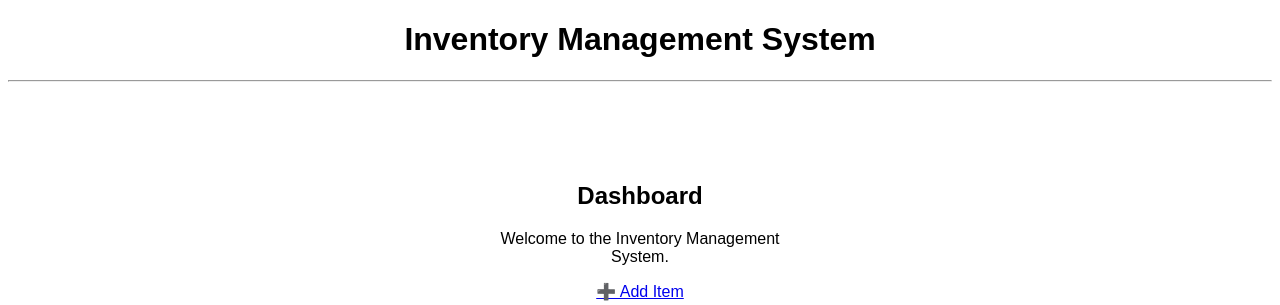
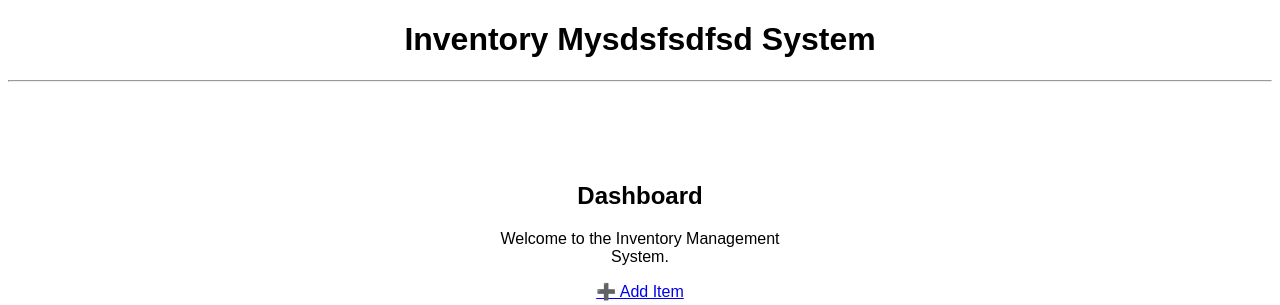
Before and after one commit to KiyoshiRei/InventoryManagement, a Flask app: template templates/dashboard.html in a window 1280 px wide. Shown: the top 305 px of the page. Run offline with Flask 3, Linux system fonts and the light colour scheme; the template is opened without the code that fills it, so the values that code supplies are empty.

Commit message:
test commit from prathams pc

```diff
--- a/templates/base.html
+++ b/templates/base.html
@@ -33,7 +33,7 @@
 
 <header>
     <meta charset="UTF-8">
-    <h1>Inventory Management System</h1>
+    <h1>Inventory Mysdsfsdfsd System</h1>
     <hr>
 
     <style>
```
